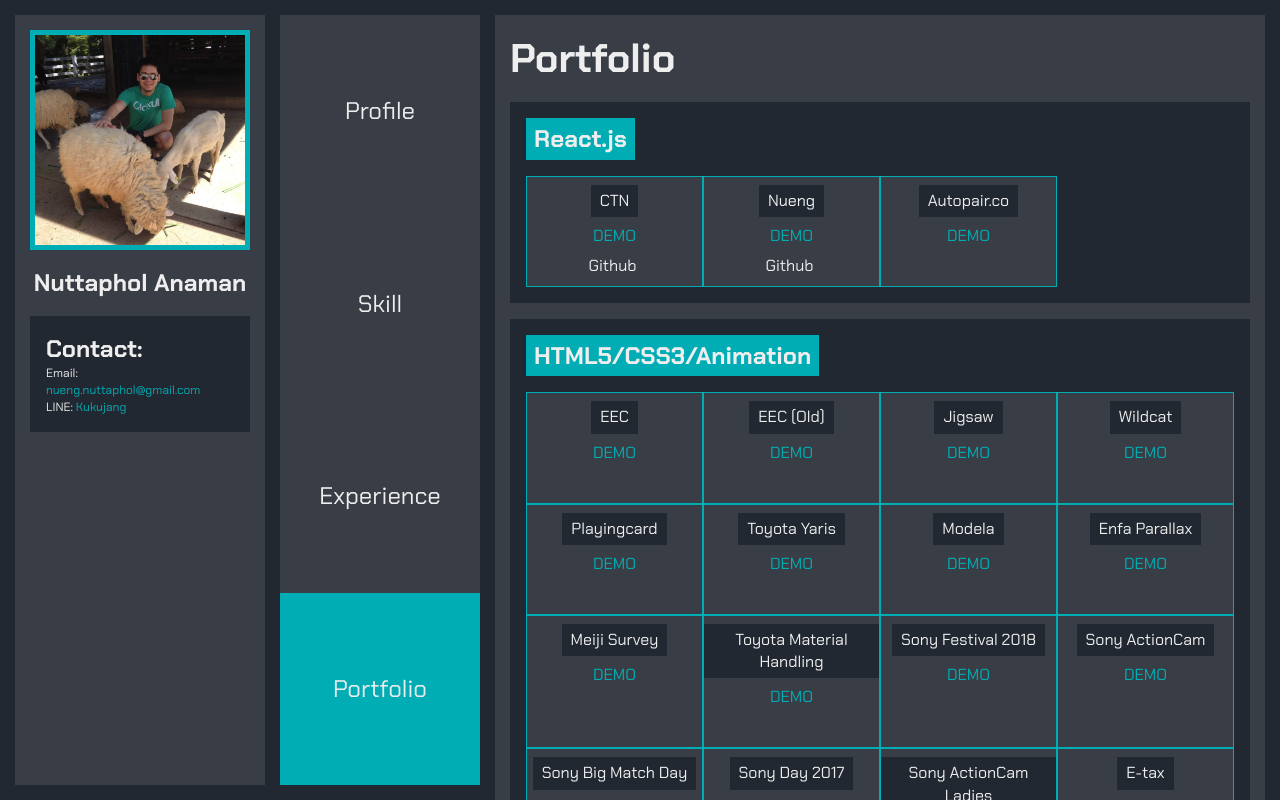
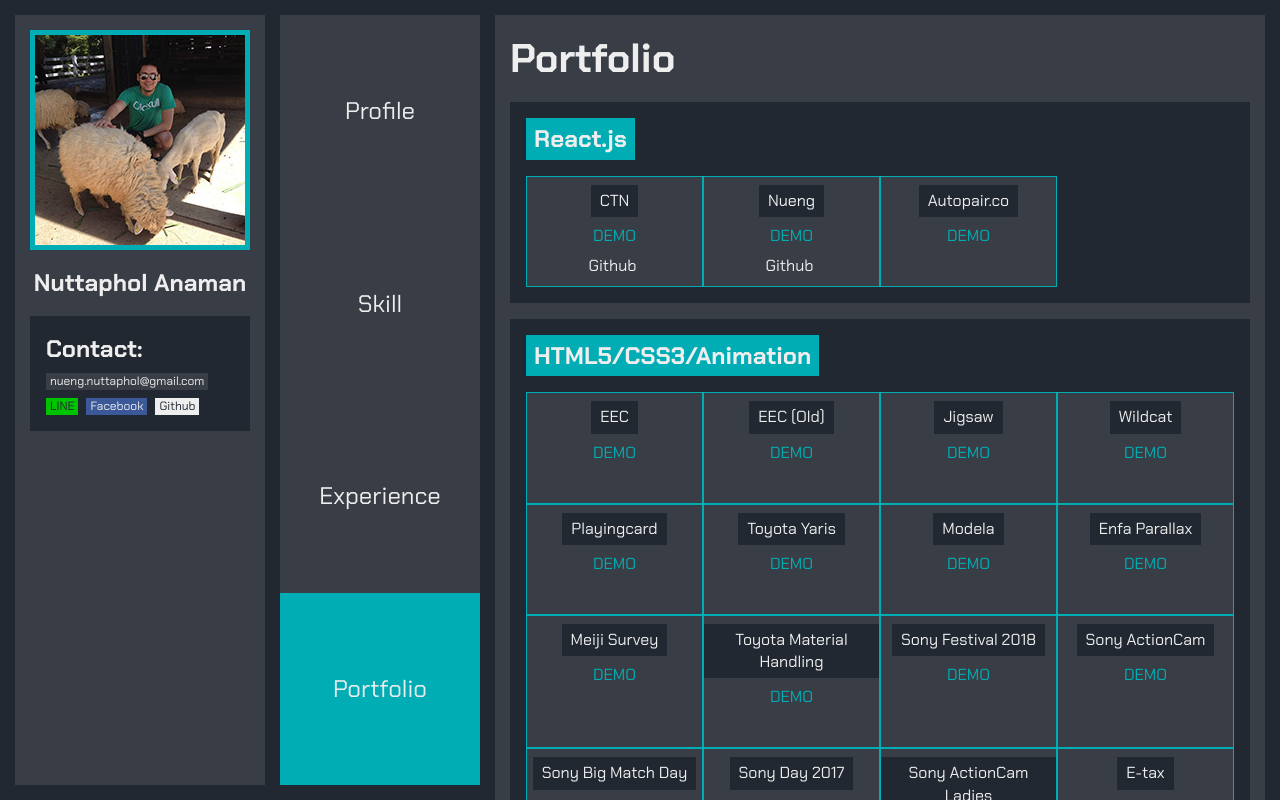
Before and after one commit to kukujang/nueng, a React (Create React App) app: page /portfolio in a window 1280 px wide. Shown: the top 800 px of the page. Built offline with nearby package versions, Linux system fonts and the light colour scheme.

Commit message:
fix photo profile + contact

```diff
--- a/src/assets/scss/global.scss
+++ b/src/assets/scss/global.scss
@@ -235,6 +235,26 @@
       padding: 0;
       list-style-type: none;
       font-size: rem(12);
+      margin: .5rem .5rem 0 0;
+      display: block;
+      float: left;
+      a {
+        background: $color-grey;
+        color: $color-white;
+        display: inline-block;
+        padding: 0 .25rem;
+      }
+    }
+    .line {
+      background: #00c300;
+      color: $color-black;
+    }
+    .facebook {
+      background: #3b5998;
+    }
+    .github {
+      background: $color-white;
+      color: $color-black;
     }
   }
 }
--- a/src/assets/scss/mixin.scss
+++ b/src/assets/scss/mixin.scss
@@ -130,3 +130,33 @@
 @mixin avoid-click {
   pointer-events: none !important;
 }
+
+// ratina
+@mixin media-ratina-1-25 {
+  @media
+  (-webkit-min-device-pixel-ratio: 1.25),
+  (min-resolution: 120dpi) {
+    @content;
+  }
+}
+@mixin media-ratina-1-3 {
+  @media
+  (-webkit-min-device-pixel-ratio: 1.3),
+  (min-resolution: 124.8dpi) {
+    @content;
+  }
+}
+@mixin media-ratina-1-5 {
+  @media
+  (-webkit-min-device-pixel-ratio: 1.5),
+  (min-resolution: 144dpi) {
+    @content;
+  }
+}
+@mixin media-ratina-2 {
+  @media
+  (-webkit-min-device-pixel-ratio: 2),
+  (min-resolution: 192dpi) {
+    @content;
+  }
+}
--- a/src/components/MainNav.js
+++ b/src/components/MainNav.js
@@ -10,13 +10,13 @@
 						<NavLink exact to="/" activeClassName="active">Profile</NavLink>
 					</li>
 					<li>
-						<NavLink to="/Skill" activeClassName="active">Skill</NavLink>
+						<NavLink to="/skill" activeClassName="active">Skill</NavLink>
 					</li>
 					<li>
-						<NavLink to="/Experience" activeClassName="active">Experience</NavLink>
+						<NavLink to="/experience" activeClassName="active">Experience</NavLink>
 					</li>
 					<li>
-						<NavLink to="/Portfolio" activeClassName="active">Portfolio</NavLink>
+						<NavLink to="/portfolio" activeClassName="active">Portfolio</NavLink>
 					</li>
 				</ul>
 			</div>
--- a/src/components/Profile.js
+++ b/src/components/Profile.js
@@ -1,5 +1,8 @@
 import React, { Component } from "react";
+
+// img
 import photoMe from "../assets/img/me.jpg";
+import photoMe2x from "../assets/img/me-2x.jpg";
 
 class Profile extends Component {
 	render() {
@@ -7,15 +10,17 @@
 			<div className="profile">
 				<div className="photo outer">
 					<div className="inner">
-						<img src={photoMe} alt="Nueng" />
+						<img src={photoMe} alt="Nueng" srcSet={photoMe2x+' 2x'} />
 					</div>
 				</div>
 				<h1 className="name font-style-4 align-center">Nuttaphol Anaman</h1>
 				<div className="block-contact">
 					<h2 className="head-subpage font-style-4">Contact:</h2>
-					<ul>
-						<li>Email: <a href="mailto:nueng.nuttaphol@gmail.com" target="_blank" rel="noopener noreferrer">nueng.nuttaphol@gmail.com</a></li>
-						<li>LINE: <a href="http://line.me/ti/p/~kukujang" target="_blank" rel="noopener noreferrer">Kukujang</a></li>
+					<ul className="clearfix">
+						<li><a href="mailto:nueng.nuttaphol@gmail.com" className="email" target="_blank" rel="noopener noreferrer">nueng.nuttaphol@gmail.com</a></li>
+						<li><a href="http://line.me/ti/p/~kukujang" className="line" target="_blank" rel="noopener noreferrer">LINE</a></li>
+						<li><a href="https://www.facebook.com/kukujang" className="facebook" target="_blank" rel="noopener noreferrer">Facebook</a></li>
+						<li><a href="https://github.com/kukujang" className="github" target="_blank" rel="noopener noreferrer">Github</a></li>
 					</ul>
 				</div>
 			</div>
```
Also changed, not shown: src/assets/img/me-2x.jpg (added), src/assets/img/me.jpg.
